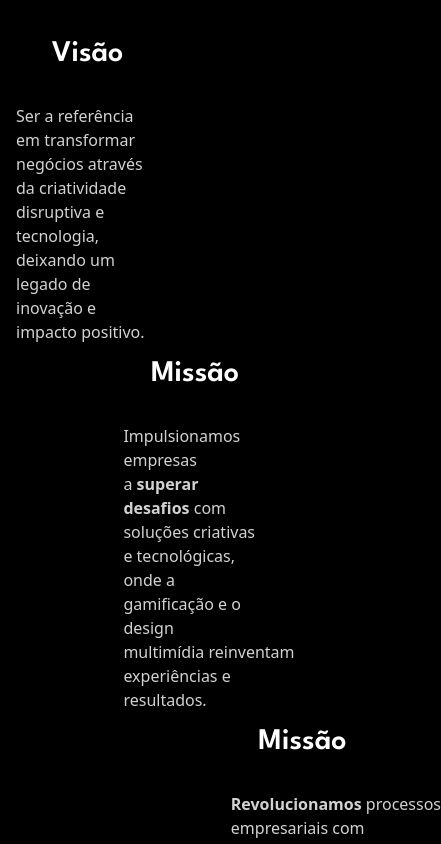
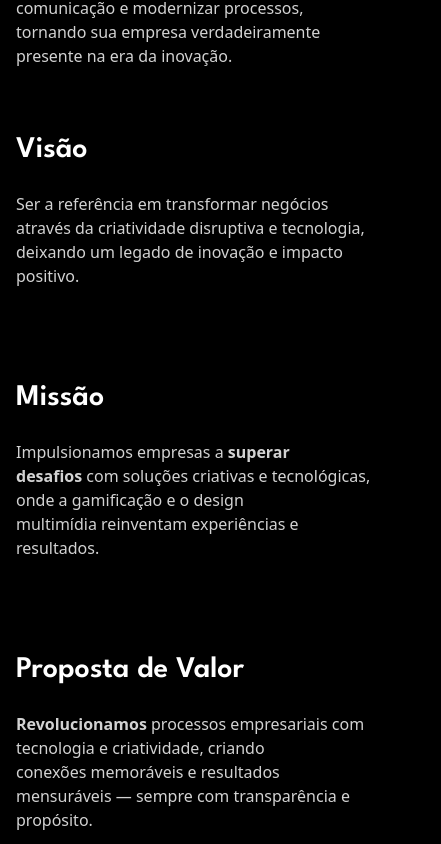
Before and after one commit to Byorks/Website-Vox-Midia, a React (Vite) app in the folder vox-midia-website/: page /about in a window 390 px wide. Shown: the part 970-1814 px from the top of the page, 441 px wide, since content can reach past the window. Built offline with nearby package versions, Linux system fonts and the light colour scheme.

Commit message:
mmnmnhnbvgbvfccdfvgbhjjkkkkkkjkmkikkkkkklkloklo8snoopy

```diff
--- a/vox-midia-website/src/pages/AboutUs.jsx
+++ b/vox-midia-website/src/pages/AboutUs.jsx
@@ -8,7 +8,7 @@ export default function AboutUsPage() {
     <main>
       <section className="w-full m-auto container lg:max-w-4/5 px-4 sm:px-12 lg:px-6 pt-16 mb-32">
         <PrincipalTitle>Sobre nós</PrincipalTitle>
-        <div className="bg-vox-2 border-[.5px] border-vox-5 py-12 px-24 flex items-center flex-col mb-16">
+        <div className="bg-vox-2 border-[.5px] border-vox-5 px-6 py-24 md:py-12 md:px-24 flex items-center flex-col mb-16 gap-6 md:gap-0">
           <svg
             xmlns="http://www.w3.org/2000/svg"
             width="231"
@@ -75,25 +75,31 @@ export default function AboutUsPage() {
             </p>
         </div>
 
-        <div className="w-full grid pb-3">
-          <div className="w-2/5">
-            <MainTitle>Visão</MainTitle>
+        <div className="w-full grid pb-3 mb-20 md:mb-0">
+          <div className="w-full md:w-2/5">
+            <MainTitle textAlign="font-left md:font-center"
+             marginBotton="mb-6"
+            >Visão</MainTitle>
             <p>
               Ser a referência em transformar negócios através da criatividade disruptiva e tecnologia, deixando um legado de inovação e impacto positivo.
             </p>
           </div>
         </div>
-        <div className="w-full flex justify-center pb-3">
-          <div className="w-2/5">
-            <MainTitle>Missão</MainTitle>
+        <div className="w-full flex justify-center pb-3 mb-20 md:mb-0">
+          <div className="w-full md:w-2/5">
+            <MainTitle textAlign="font-left md:font-center"
+             marginBotton="mb-6"
+            >Missão</MainTitle>
             <p>
               Impulsionamos empresas a<strong> superar desafios </strong>com soluções criativas e tecnológicas, onde a gamificação e o design multimídia reinventam experiências e resultados.
             </p>
           </div>
         </div>
-        <div className="w-full flex justify-end pb-3">
-          <div className="w-2/5">
-            <MainTitle>Missão</MainTitle>
+        <div className="w-full flex justify-end pb-3 mb-20 md:mb-0">
+          <div className="w-full md:w-2/5">
+            <MainTitle textAlign="font-left md:font-center"
+             marginBotton="mb-6"
+            >Proposta de Valor</MainTitle>
             <p>
               <strong>Revolucionamos </strong>processos empresariais com tecnologia e criatividade, criando conexões memoráveis e resultados mensuráveis — sempre com transparência e propósito.
             </p>
```
